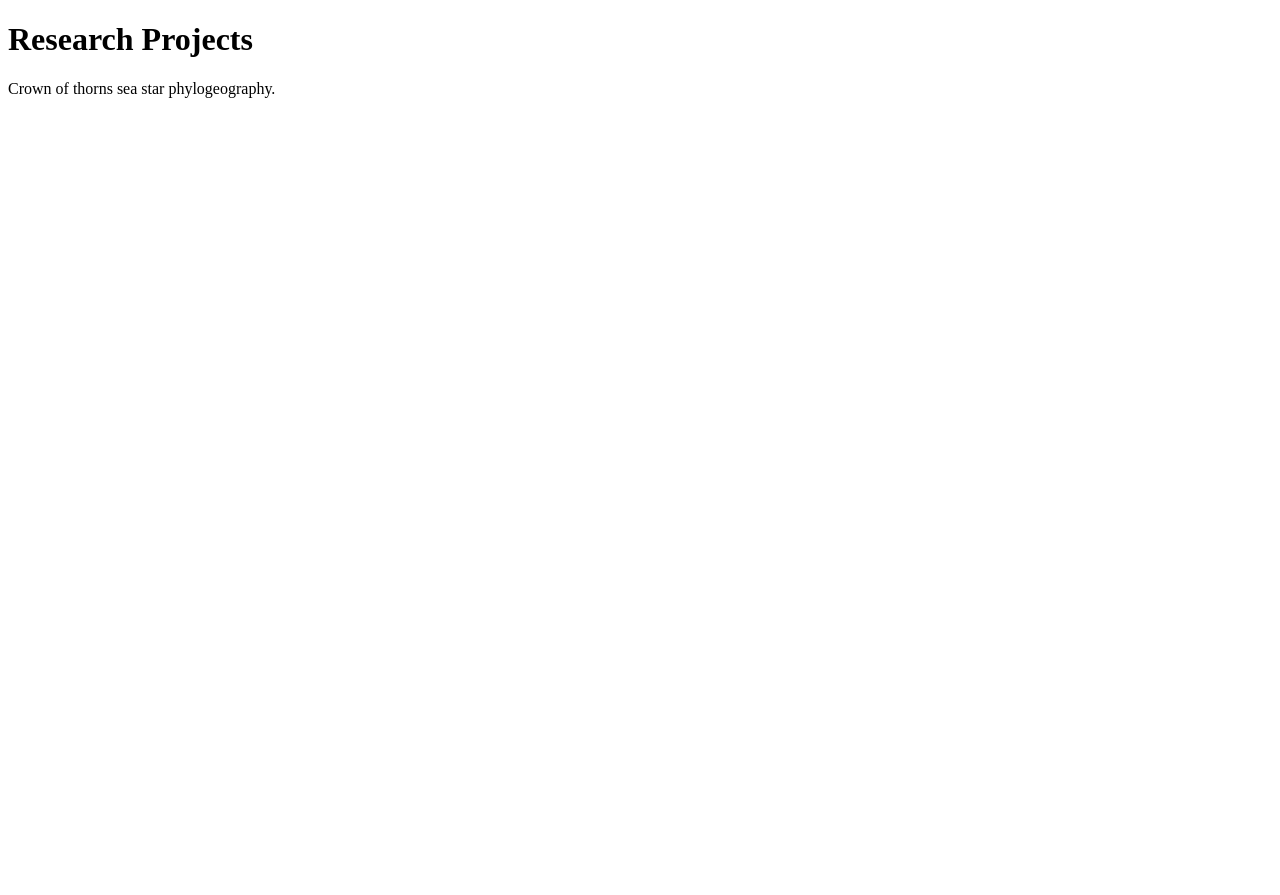
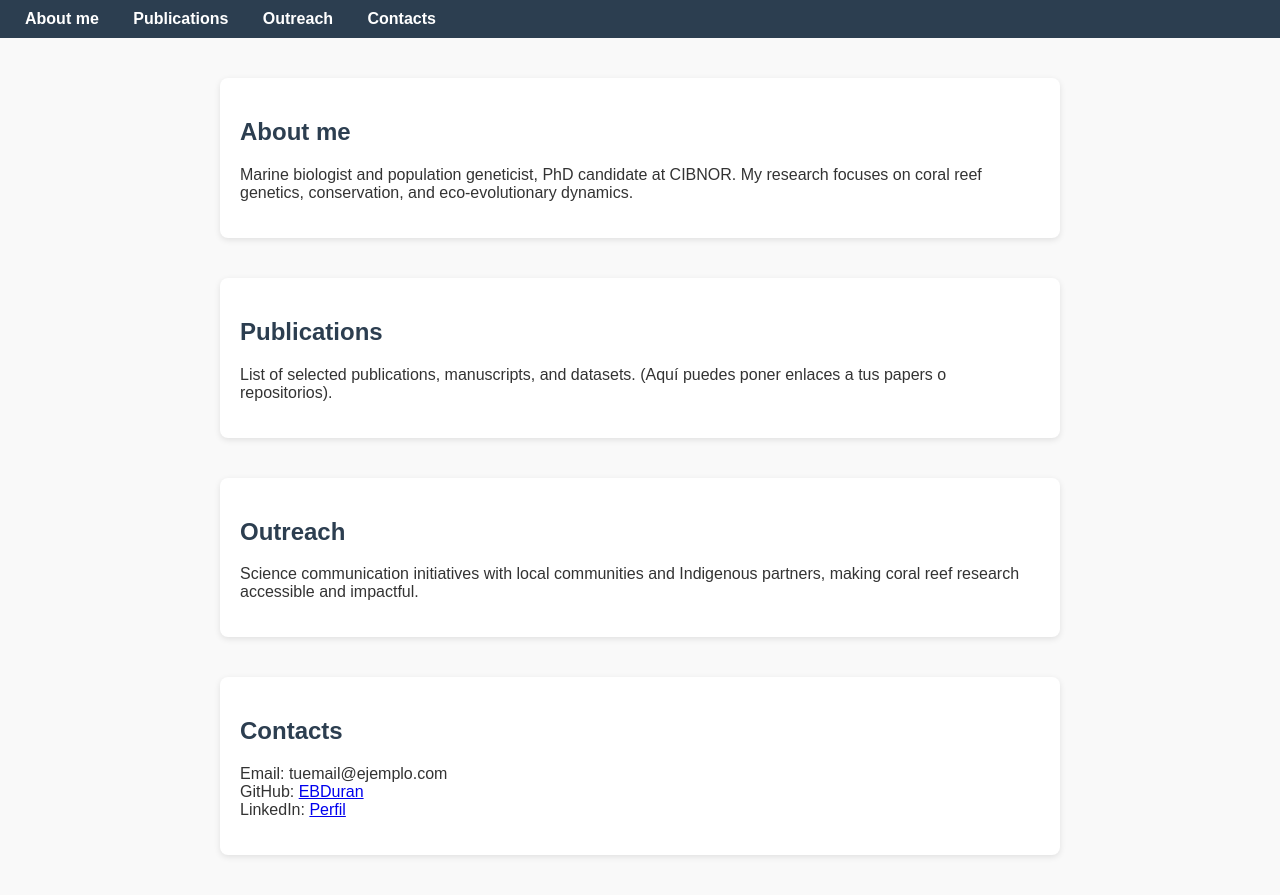
Before and after one commit to EBDuran/ErickBolanos, a plain HTML site: page index.html in a window 1280 px wide. Before the commit the page ends 800 px from the top, so only its background shows below. Drawn offline with Linux system fonts and the light colour scheme.

Commit message:
Update index.html

```diff
--- a/index.html
+++ b/index.html
@@ -2,10 +2,72 @@
 <html lang="en">
 <head>
   <meta charset="UTF-8">
-  <title>Research Projects</title>
+  <title>Erick Bolaños-Durán</title>
+  <style>
+    body {
+      font-family: Arial, sans-serif;
+      margin: 0;
+      background: #f9f9f9;
+      color: #333;
+    }
+    nav {
+      background: #2c3e50;
+      padding: 10px;
+    }
+    nav a {
+      color: #fff;
+      text-decoration: none;
+      margin: 0 15px;
+      font-weight: bold;
+    }
+    nav a:hover {
+      text-decoration: underline;
+    }
+    section {
+      max-width: 800px;
+      margin: 40px auto;
+      padding: 20px;
+      background: #fff;
+      border-radius: 8px;
+      box-shadow: 0 2px 6px rgba(0,0,0,0.1);
+    }
+    h2 {
+      color: #2c3e50;
+    }
+  </style>
 </head>
 <body>
-  <h1>Research Projects</h1>
-  <p>Crown of thorns sea star phylogeography.</p>
+
+  <!-- Barra de navegación -->
+  <nav>
+    <a href="#about">About me</a>
+    <a href="#publications">Publications</a>
+    <a href="#outreach">Outreach</a>
+    <a href="#contacts">Contacts</a>
+  </nav>
+
+  <!-- Secciones -->
+  <section id="about">
+    <h2>About me</h2>
+    <p>Marine biologist and population geneticist, PhD candidate at CIBNOR. My research focuses on coral reef genetics, conservation, and eco-evolutionary dynamics.</p>
+  </section>
+
+  <section id="publications">
+    <h2>Publications</h2>
+    <p>List of selected publications, manuscripts, and datasets. (Aquí puedes poner enlaces a tus papers o repositorios).</p>
+  </section>
+
+  <section id="outreach">
+    <h2>Outreach</h2>
+    <p>Science communication initiatives with local communities and Indigenous partners, making coral reef research accessible and impactful.</p>
+  </section>
+
+  <section id="contacts">
+    <h2>Contacts</h2>
+    <p>Email: tuemail@ejemplo.com<br>
+       GitHub: <a href="https://github.com/EBDuran">EBDuran</a><br>
+       LinkedIn: <a href="https://linkedin.com/in/tuusuario">Perfil</a></p>
+  </section>
+
 </body>
 </html>
```
